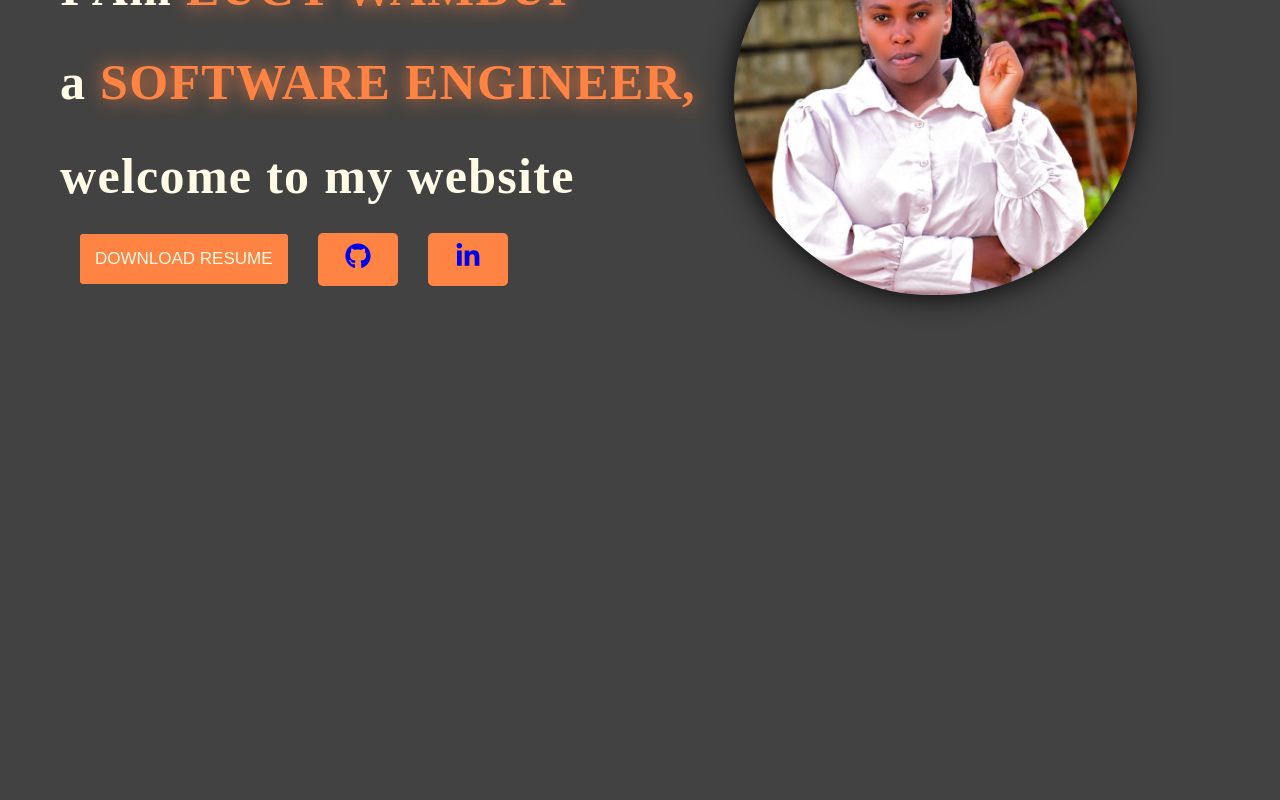
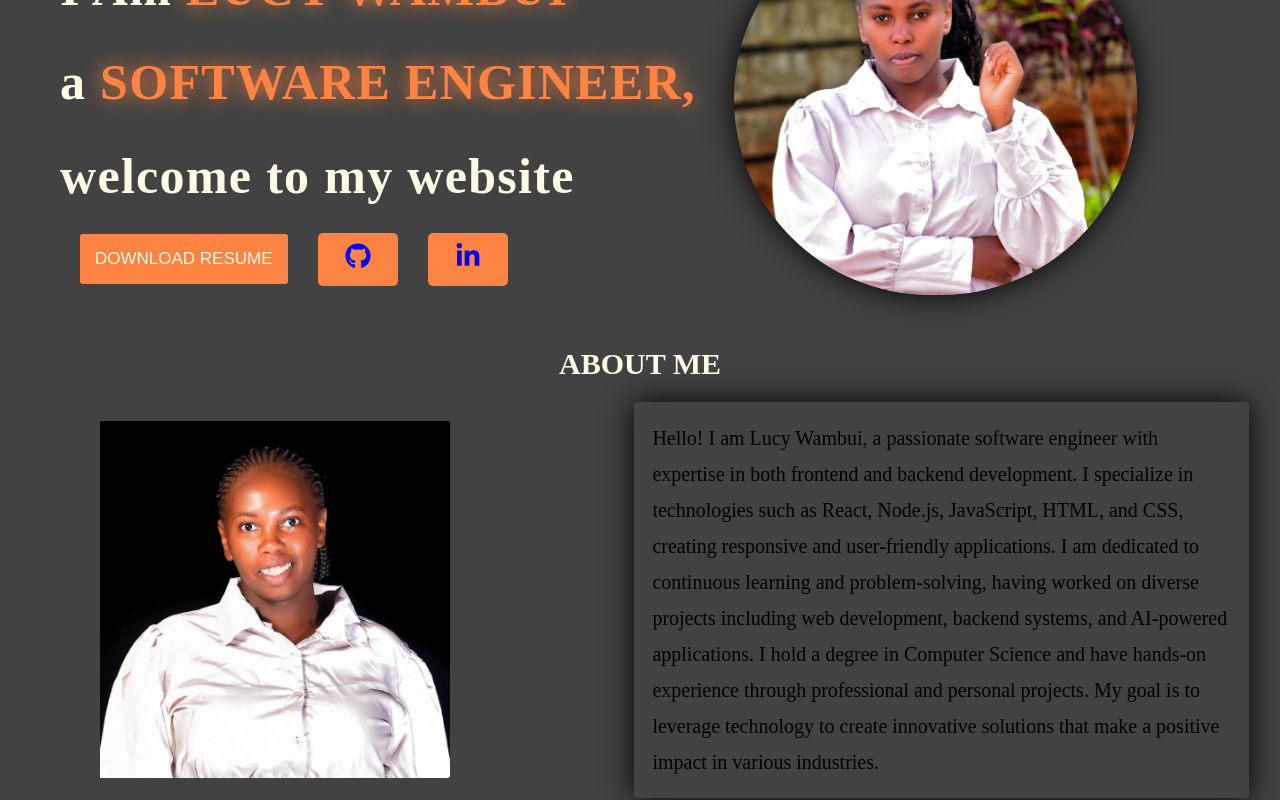
Before and after one commit to lwambon/my-portfolio, a React (Vite) app: page /about in a window 1280 px wide. Shown: the part 183-983 px from the top of the page. Before the commit the page ends 800 px from the top, so only its background shows below. Built offline with nearby package versions, Linux system fonts and the light colour scheme.

Commit message:
about section

```diff
--- a/src/App.css
+++ b/src/App.css
@@ -20,3 +20,10 @@ html {
   --secondary-color: #ff8343;
   --background-color: #16325b;
 }
+.title {
+  text-align: center;
+  text-transform: uppercase;
+  font-size: 3rem;
+  color: var(--secondary-text-color);
+  margin: 2rem;
+}
--- a/src/App.jsx
+++ b/src/App.jsx
@@ -3,6 +3,7 @@ import { BrowserRouter, Routes, Route } from "react-router-dom";
 import Header from "./component/Header/Header";
 import Hero from "./component/Hero/Hero";
 import Home from "./component/Home/Home";
+import About from "./component/About/About";
 
 function App() {
   return (
@@ -11,6 +12,7 @@ function App() {
       <Hero />
       <Routes>
         <Route path="/" element={<Home />} />
+        <Route path="/about" element={<About />} />
       </Routes>
     </BrowserRouter>
   );
--- /dev/null
+++ b/src/component/About/About.css
@@ -0,0 +1,30 @@
+.about-information {
+  display: flex;
+  flex-wrap: wrap;
+  align-items: center;
+  gap: 2rem;
+}
+
+.about-image {
+  width: 48%;
+}
+.about-image img {
+  width: 70%;
+  margin: 2rem;
+  padding-left: 8rem;
+  border-radius: 0.3rem;
+  justify-content: center;
+  align-items: center;
+  border: transparent;
+}
+
+.about-info-details {
+  width: 48%;
+}
+.about-info-details p {
+  font-size: 2rem;
+  line-height: 1.8;
+  box-shadow: 0 0 3rem;
+  padding: 1.8rem;
+  border-radius: 0.3rem;
+}
--- /dev/null
+++ b/src/component/About/About.jsx
@@ -0,0 +1,30 @@
+import "./About.css";
+import AboutImage from "./../../assets/img1.png";
+function About() {
+  return (
+    <div className="about-container">
+      <h2 className="title">about me</h2>
+      <div className="about-information">
+        <div className="about-image">
+          <img src={AboutImage} alt="about image" />
+        </div>
+        <div className="about-info-details">
+          <p>
+            Hello! I am Lucy Wambui, a passionate software engineer with
+            expertise in both frontend and backend development. I specialize in
+            technologies such as React, Node.js, JavaScript, HTML, and CSS,
+            creating responsive and user-friendly applications. I am dedicated
+            to continuous learning and problem-solving, having worked on diverse
+            projects including web development, backend systems, and AI-powered
+            applications. I hold a degree in Computer Science and have hands-on
+            experience through professional and personal projects. My goal is to
+            leverage technology to create innovative solutions that make a
+            positive impact in various industries.
+          </p>
+        </div>
+      </div>
+    </div>
+  );
+}
+
+export default About;
--- a/src/component/Header/Header.jsx
+++ b/src/component/Header/Header.jsx
@@ -1,4 +1,5 @@
 import "./Header.css";
+import { Link } from "react-router-dom";
 
 function Header() {
   return (
@@ -6,11 +7,11 @@ function Header() {
       <div className="header-container">
         <h3 className="header-logo">Lucy wambui</h3>
         <nav className="navigation-links">
-          <a href="#">home</a>
-          <a href="#">about me</a>
-          <a href="#">skills</a>
-          <a href="#">projects</a>
-          <a href="#">contact me</a>
+          <Link to="/">home</Link>
+          <Link to="/about">about me</Link>
+          <Link to="/skills">skills</Link>
+          <Link to="projects">projects</Link>
+          <Link to="contact">contact me</Link>
         </nav>
       </div>
     </div>
```
